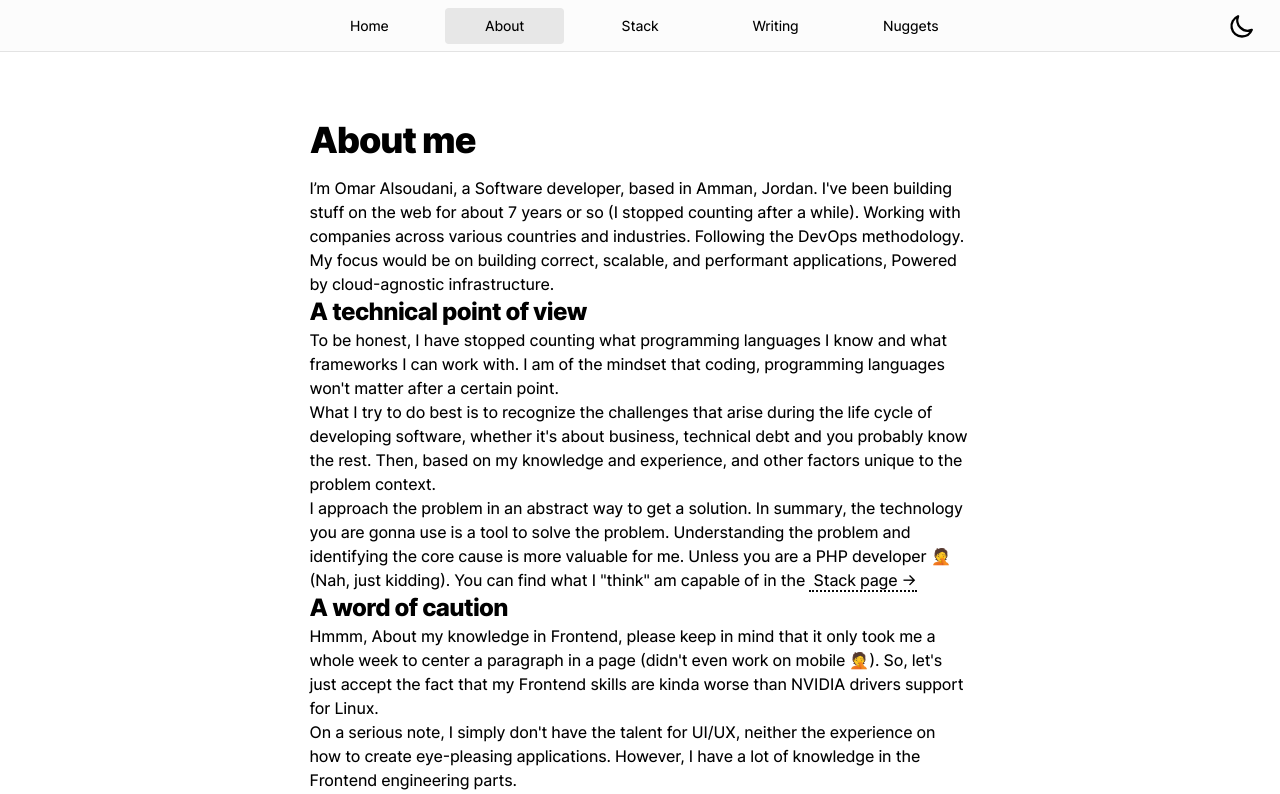
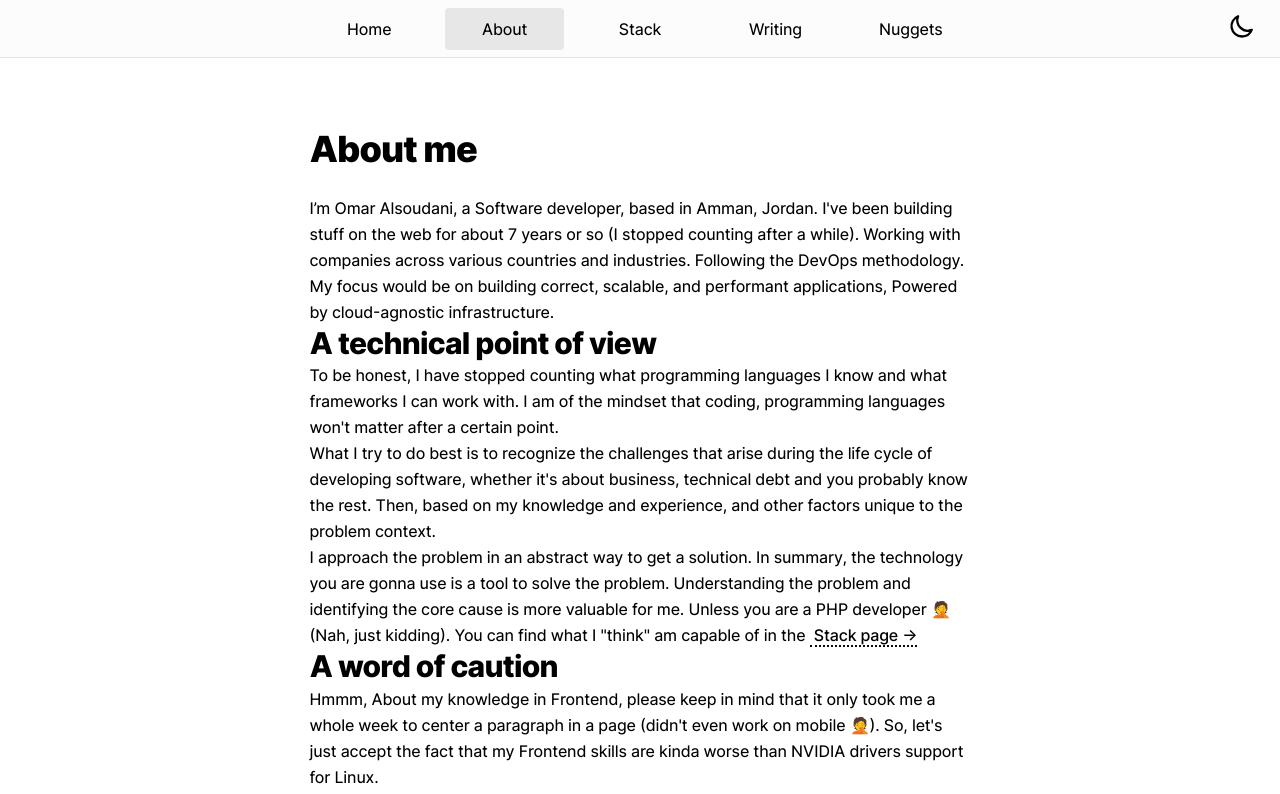
Before and after one commit to omaralsoudanii/mkreg.dev, a Next.js app: page /about in a window 1280 px wide. Shown: the top 794 px of the page. Built offline with nearby package versions, Linux system fonts and the light colour scheme; what @tailwindcss/typography would draw is missing.

Commit message:
fOOOOOOOOOOOOOOOOONTS

```diff
--- a/next.config.js
+++ b/next.config.js
@@ -31,7 +31,7 @@ module.exports = {
         headers: [
           {
             key: 'Cache-Control',
-            value: 'public, max-age=31536000, immutable',
+            value: 'public, s-maxage=31536000, no-transform',
           },
         ],
       },
--- a/src/components/Layouts/index.tsx
+++ b/src/components/Layouts/index.tsx
@@ -3,7 +3,7 @@ import { Footer } from '@/components/Footer'
 
 export function Main({ children }) {
   return (
-    <main className="px-4 pt-24 pb-16 h-screen mx-auto mt-6 max-w-prose sm:px-0">
+    <main className="px-5 pt-24 pb-16 mx-auto mt-6 max-w-prose sm:px-0">
       <Header />
       {children}
       <Footer />
--- a/src/pages/_document.tsx
+++ b/src/pages/_document.tsx
@@ -54,14 +54,14 @@ export default class MyDocument extends Document {
           <meta name="theme-color" content="#0b0b0c" />
           <link
             rel="preload"
-            href="/static/fonts/Inter-roman.var.woff2"
+            href="/static/fonts/Inter-italic.latin.var.woff2"
             as="font"
             type="font/woff2"
             crossOrigin="anonymous"
           />
           <link
             rel="preload"
-            href="/static/fonts/Inter-italic.var.woff2"
+            href="/static/fonts/Inter-roman.latin.var.woff2"
             as="font"
             type="font/woff2"
             crossOrigin="anonymous"
--- a/src/styles/base.css
+++ b/src/styles/base.css
@@ -2,21 +2,17 @@
 
 @layer base {
   html {
-    font: 1em / 1.5 Inter var, system-ui, -apple-system, BlinkMacSystemFont,
+    font-family: Inter var, system-ui, -apple-system, BlinkMacSystemFont,
       Segoe UI, Roboto, Helvetica Neue, Arial, Noto Sans, sans-serif,
       Apple Color Emoji, Segoe UI Emoji, Segoe UI Symbol, Noto Color Emoji;
   }
 
   body {
-    @apply subpixel-antialiased bg-mk-lightest dark:bg-mk-dark text-mk-darkest dark:text-mk-lighter;
-    -webkit-text-size-adjust: 100%;
-    -ms-text-size-adjust: 100%;
-    -moz-text-size-adjust: 100%;
-    text-size-adjust: 100%;
+    @apply subpixel-antialiased leading-relaxed bg-mk-lightest dark:bg-mk-dark text-mk-darkest dark:text-mk-lighter;
     text-rendering: optimizeLegibility;
     font-variation-settings: 'wght' 450;
-    font-feature-settings: 'case' 1, 'cpsp' 1, 'ccmp' 1, 'cv01' 1, 'cv02' 1, 'cv03' 1,
-      'cv04' 1, 'liga' 1, 'clig' 1, 'rlig' 1, 'calt' 1, 'kern' 1;
+    font-feature-settings: 'case' 1, 'cpsp' 1, 'ccmp' 1, 'cv01' 1, 'cv02' 1,
+      'cv03' 1, 'cv04' 1, 'liga' 1, 'clig' 1, 'rlig' 1, 'calt' 1, 'kern' 1;
     font-kerning: normal;
     letter-spacing: -0.01em;
     font-variant: common-ligatures contextual;
@@ -29,42 +25,44 @@
     }
   }
 
-  p,
-  blockquote {
-    line-height: calc(1em * 1.5) !important;
-  }
-
   b,
   strong {
     font-variation-settings: 'wght' 700;
   }
 
-  .prose h1,
   h1 {
-    @apply text-4xl;
     font-variation-settings: 'wght' 850;
-    letter-spacing: -0.03em;
   }
 
-  .prose h2,
   h2 {
-    @apply text-2xl tracking-tight;
     font-variation-settings: 'wght' 800;
   }
 
-  .prose h3,
   h3 {
-    @apply text-xl tracking-tight;
-    font-variation-settings: 'wght' 800;
+    font-variation-settings: 'wght' 750;
+  }
+
+  h4,
+  h5,
+  h6 {
+    font-variation-settings: 'wght' 700;
+  }
+
+  .prose h1 {
+    @apply text-[2.25rem] tracking-tight !important;
+  }
+
+  .prose h2 {
+    @apply text-[1.875rem] leading-tight tracking-tight !important;
+  }
+
+  .prose h3 {
+    @apply text-[1.5rem] leading-normal tracking-tight !important;
   }
 
   .prose h4,
-  h4,
   .prose h5,
-  h5,
-  .prose h6,
-  h6 {
-    @apply text-lg tracking-tight;
-    font-variation-settings: 'wght' 750;
+  .prose h6 {
+    @apply text-[1.25rem] leading-relaxed tracking-tight !important;
   }
 }
--- a/src/styles/custom.css
+++ b/src/styles/custom.css
@@ -84,6 +84,7 @@
 
   .text-link {
     @apply font-medium no-underline border-b-2 border-dotted border-mk-dark dark:border-mk-light dark:hover:border-none hover:border-none hover:bg-mk-darkest hover:text-mk-lightest dark:hover:bg-mk-lightest dark:hover:text-mk-darkest;
+    font-variation-settings: 'wght' 500;
   }
 
   .black-link {
@@ -91,7 +92,7 @@
   }
 
   .nav-link {
-    @apply flex items-start py-2 rounded md:text-sm justify-items-start sm:items-center sm:justify-center text-opacity-40 hover:bg-gray-800 dark:hover:bg-opacity-20 hover:bg-opacity-10 dark:hover:bg-gray-400;
+    @apply flex items-start py-2 rounded justify-items-start sm:items-center sm:justify-center text-opacity-40 hover:bg-gray-800 dark:hover:bg-opacity-20 hover:bg-opacity-10 dark:hover:bg-gray-400;
     filter: brightness(105%) saturate(200%) contrast(1);
     font-variation-settings: 'wght' 450;
   }
--- a/src/styles/fonts.css
+++ b/src/styles/fonts.css
@@ -141,7 +141,7 @@
   font-display: swap;
   font-style: normal;
   font-named-instance: 'Regular';
-  src: url(/static/fonts/Inter-roman.var.woff2) format('woff2');
+  src: url(/static/fonts/Inter-roman.latin.var.woff2) format('woff2');
 }
 /* latin italic var */
 @font-face {
@@ -150,5 +150,5 @@
   font-display: optional;
   font-style: italic;
   font-named-instance: 'Italic';
-  src: url(/static/fonts/Inter-italic.var.woff2) format('woff2');
+  src: url(/static/fonts/Inter-italic.latin.var.woff2) format('woff2');
 }
--- a/src/styles/prose.css
+++ b/src/styles/prose.css
@@ -13,7 +13,7 @@
 
 .prose code[class*='language-'],
 .prose pre[class*='language-'] {
-  @apply mt-0 mb-0 font-mono bg-gray-100 text-mk-darkest dark:text-mk-lightest dark:bg-gray-900;
+  @apply mt-0 mb-0 font-mono bg-gray-100 font-medium text-mk-darkest dark:text-mk-lightest dark:bg-gray-900;
   font-feature-settings: normal;
   font-variation-settings: 'wght' 500;
   letter-spacing: normal;
--- a/tailwind.config.js
+++ b/tailwind.config.js
@@ -66,6 +66,7 @@ module.exports = {
             '*,*::before,*::after': {
               borderColor: theme('colors.lt.light'),
             },
+            lineHeight: theme('lineHeight.relaxed'),
             color: theme('colors.mk.darkest'),
             h1: {
               color: theme('colors.mk.darkest'),
```
Also changed, not shown: public/static/fonts/Inter-italic.latin.var.woff2 (added), public/static/fonts/Inter-roman.latin.var.woff2 (added).
